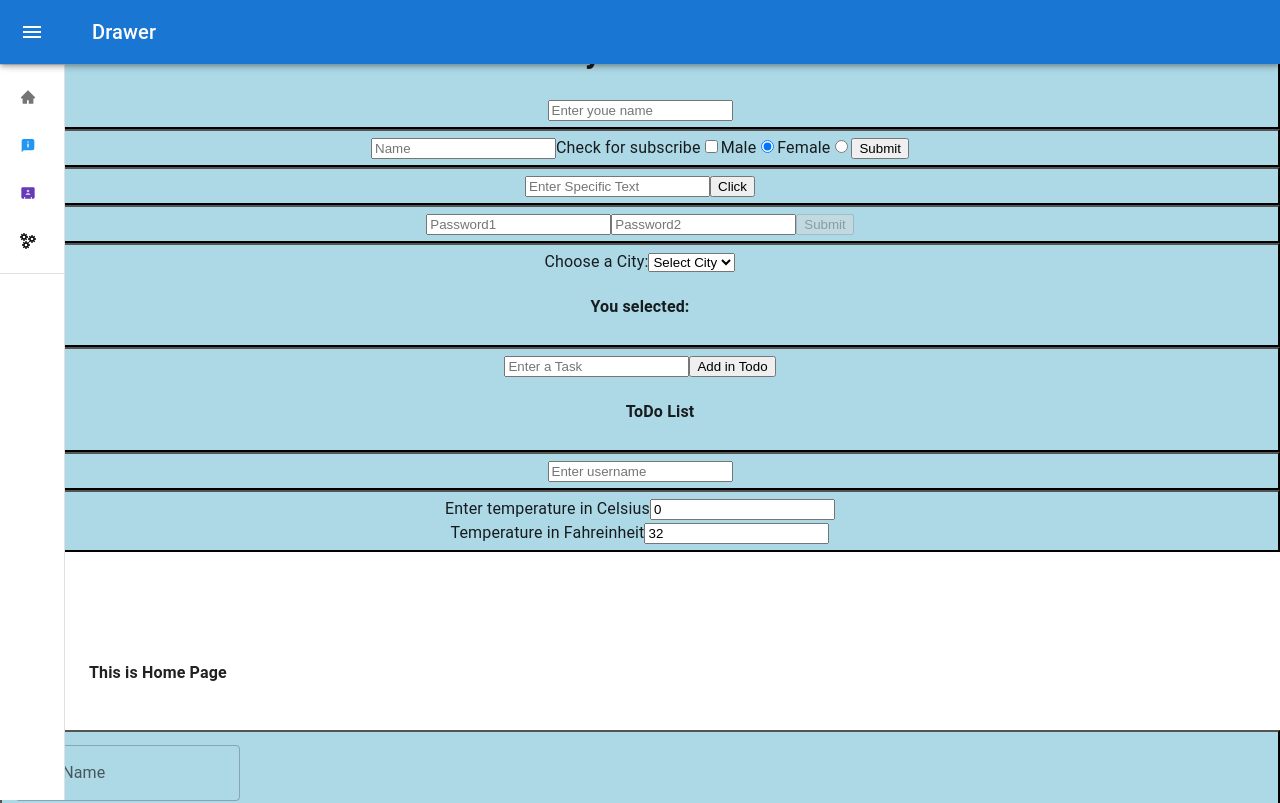
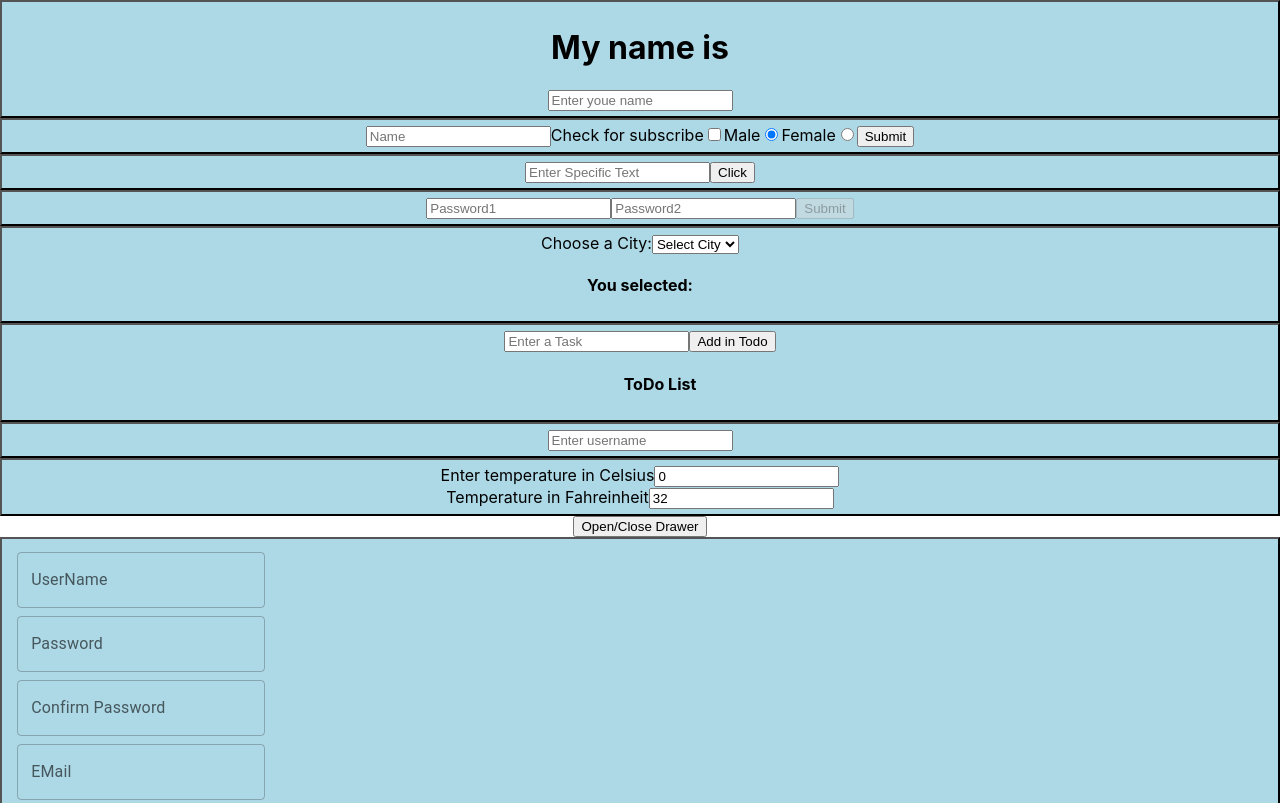
Before and after one commit to munendra-successive/React-training, a React (Create React App) app: page / in a window 1280 px wide. Shown: the top 803 px of the page. Built offline with nearby package versions, Linux system fonts and the light colour scheme.

Commit message:
fixed drawer code in question nine

```diff
--- a/src/assignment-4/QuestionNine.jsx
+++ b/src/assignment-4/QuestionNine.jsx
@@ -92,10 +92,11 @@ const Drawer = styled(MuiDrawer, {
   }),
 }));
 
-export default function MiniDrawer() {
+const QuestionNine = () => {
   const theme = useTheme();
   const [open, setOpen] = useState(false);
   const [menuData, setMenuData] = useState("Home");
+  const [isShow, setShow] = useState(false);
 
   const handleDrawerOpen = () => {
     setOpen(true);
@@ -104,8 +105,18 @@ export default function MiniDrawer() {
   const handleDrawerClose = () => {
     setOpen(false);
   };
-
   return (
+    <>
+      <div style={{ display: "flex", justifyContent: "center"}}>
+        <button
+          onClick={(e) => {
+            setShow(!isShow);
+          }}
+        >
+          Open/Close Drawer
+        </button>
+      </div>
+      {isShow ? (
         <Box sx={{ display: "flex" }}>
           <CssBaseline />
           <AppBar position="fixed" open={open}>
@@ -189,7 +200,10 @@ export default function MiniDrawer() {
                   >
                     <FcAbout />
                   </ListItemIcon>
-              <ListItemText primary="About" sx={{ opacity: open ? 1 : 0 }} />
+                  <ListItemText
+                    primary="About"
+                    sx={{ opacity: open ? 1 : 0 }}
+                  />
                 </ListItemButton>
               </ListItem>
 
@@ -216,7 +230,10 @@ export default function MiniDrawer() {
                   >
                     <FcBusinessContact />
                   </ListItemIcon>
-              <ListItemText primary="Contact" sx={{ opacity: open ? 1 : 0 }} />
+                  <ListItemText
+                    primary="Contact"
+                    sx={{ opacity: open ? 1 : 0 }}
+                  />
                 </ListItemButton>
               </ListItem>
 
@@ -243,7 +260,10 @@ export default function MiniDrawer() {
                   >
                     <GrServices />
                   </ListItemIcon>
-              <ListItemText primary="Service" sx={{ opacity: open ? 1 : 0 }} />
+                  <ListItemText
+                    primary="Service"
+                    sx={{ opacity: open ? 1 : 0 }}
+                  />
                 </ListItemButton>
               </ListItem>
             </List>
@@ -257,5 +277,9 @@ export default function MiniDrawer() {
             {menuData === "Service" && <Service />}
           </Box>
         </Box>
+      ) : null}
+    </>
   );
-}
+};
+
+export default QuestionNine;
```
Lines whose indentation alone changed are shown as unchanged.
